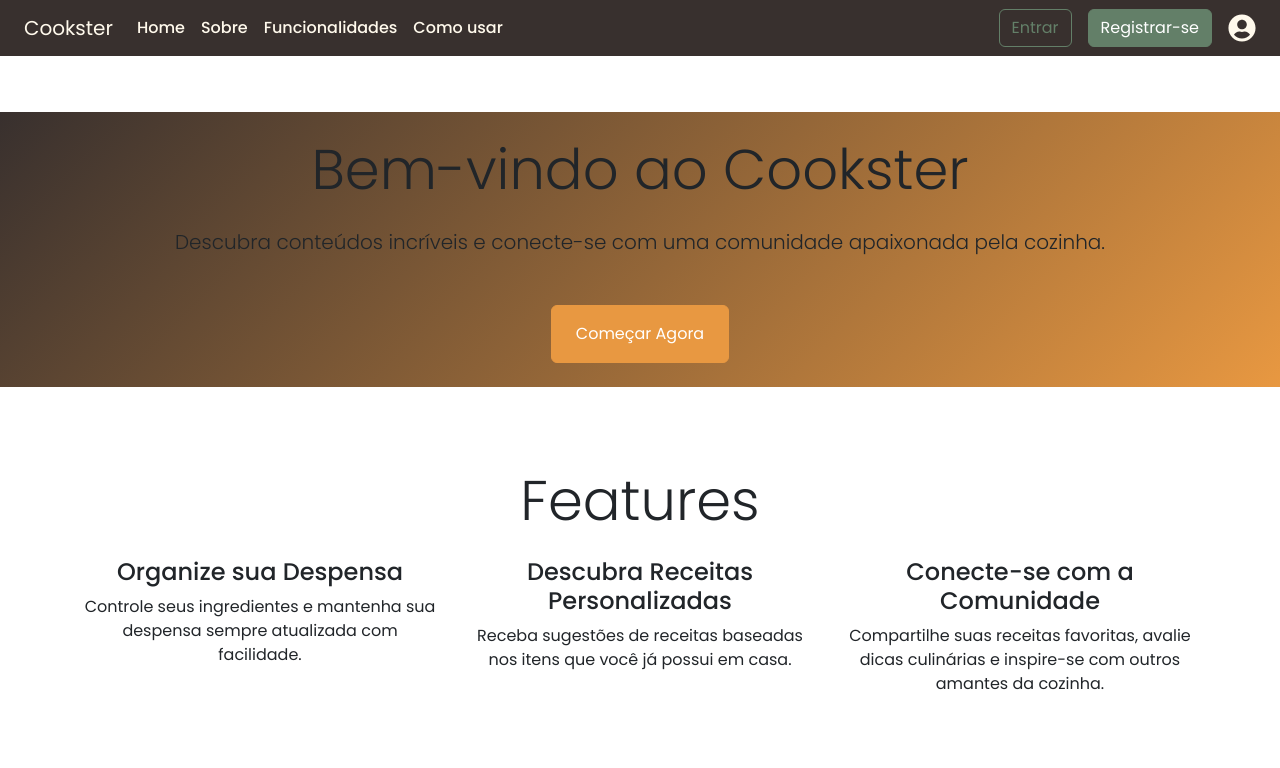
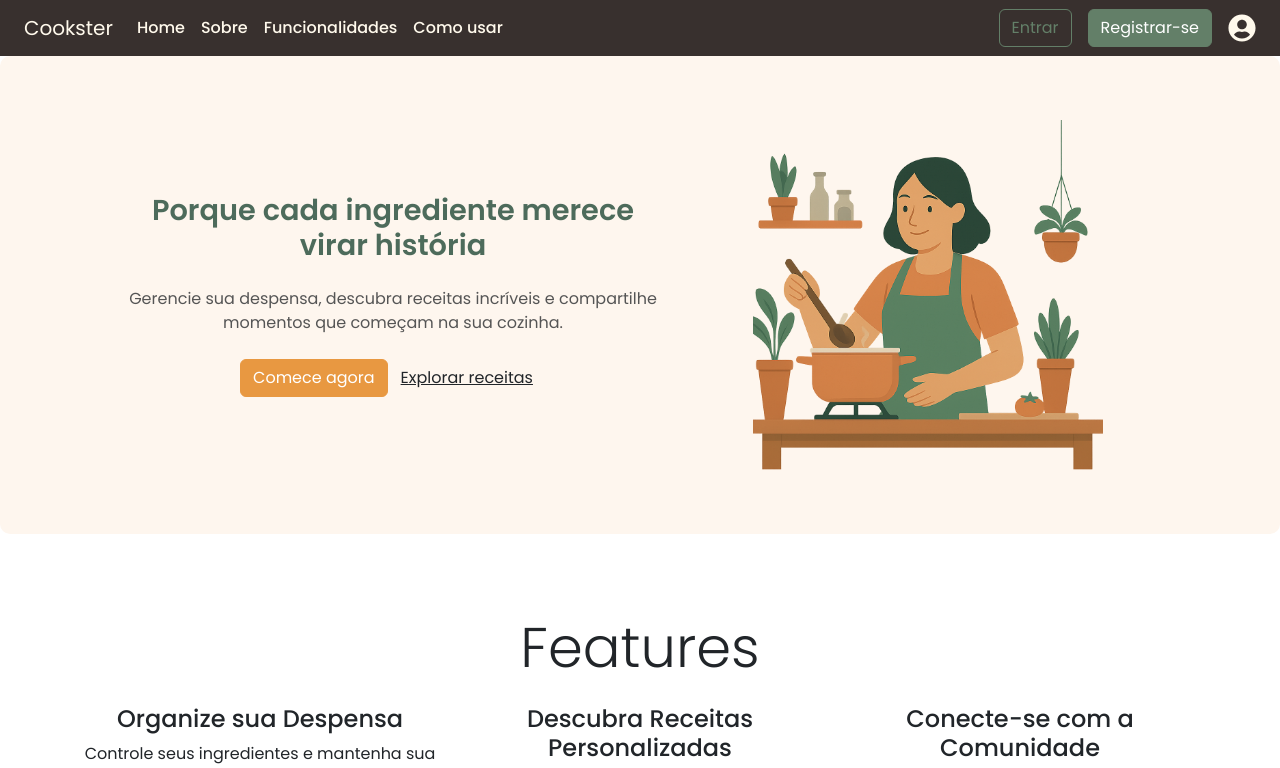
Before and after one commit to Nyfeu/Cookster, a React (Vite) app in the folder front/: page / in a window 1280 px wide. Shown: the top 768 px of the page. Built offline with nearby package versions, Linux system fonts and the light colour scheme.

Commit message:
feat(hero-section): cria a hero-section estilizada

```diff
--- a/front/src/components/LandingPage/LandingPage.css
+++ b/front/src/components/LandingPage/LandingPage.css
@@ -8,13 +8,12 @@
 
 .btn-custom:hover {
     background-color: var(--primary-color);
-    border-color: var(--secondary-color);
+    border-color: var(--primary-color);
     color: black;
 }
 
 .container-home {
-    height: 93vh;
-    margin-top: 7vh;;
+    height: 94vh;
 }
 
 .container-page {
--- /dev/null
+++ b/front/src/components/LandingPage/components/HeroSection.css
@@ -0,0 +1,24 @@
+.hero-banner {
+  background-color: #fef6ee; /* tom claro semelhante ao da imagem */
+  border-radius: 10px;
+}
+
+.hero-text h1 {
+  font-size: 1.8rem;
+  font-weight: 600;
+  color: var(--text-color);
+}
+
+.hero-text p {
+  font-size: 1rem;
+  color: #555;
+}
+
+.hero-image img {
+  max-width: 350px;
+  height: auto;
+}
+
+.container {
+    width: 100%;
+}
--- a/front/src/components/LandingPage/components/HeroSection.jsx
+++ b/front/src/components/LandingPage/components/HeroSection.jsx
@@ -1,18 +1,26 @@
-import React from 'react'
-import { Link } from 'react-router-dom';
+import React from "react";
+import "./HeroSection.css";
 
 const HeroSection = () => {
     return (
-        <section id="hero-section" className="flex-grow-1 d-flex align-items-center justify-content-center">
-            <div className="text-center px-4">
-                <h1 className="display-4 mb-4">Bem-vindo ao Cookster</h1>
-                <p className="lead mb-5">Descubra conteúdos incríveis e conecte-se com uma comunidade apaixonada pela cozinha.</p>
-                <Link to='/login' type="button" className="btn btn-custom px-4 py-3">
-                    Começar Agora
-                </Link>
+        <section className="hero-banner py-5">
+            <div className="container py-3 d-flex flex-column flex-md-row align-items-center justify-content-center gap-5">
+                <div className="hero-text mb-4 mb-md-0 text-center">
+                    <h1 className="mb-3 hero-title">Porque cada ingrediente merece <br/> virar história</h1>
+                    <p className="my-4">
+                        Gerencie sua despensa, descubra receitas incríveis e compartilhe <br/> momentos que começam na sua cozinha.
+                    </p>
+                    <div>
+                        <button className="btn btn-custom text-white">Comece agora</button>
+                        <button className="btn btn-link text-dark">Explorar receitas</button>
+                    </div>
+                </div>
+                <div className="hero-image text-center mx-5">
+                    <img src='hero-banner.png' alt="Pessoa cozinhando" className="img-fluid" />
+                </div>
             </div>
         </section>
-    )
-}
+    );
+};
 
-export default HeroSection
+export default HeroSection;
```
Also changed, not shown: front/public/hero-banner.png (added).
